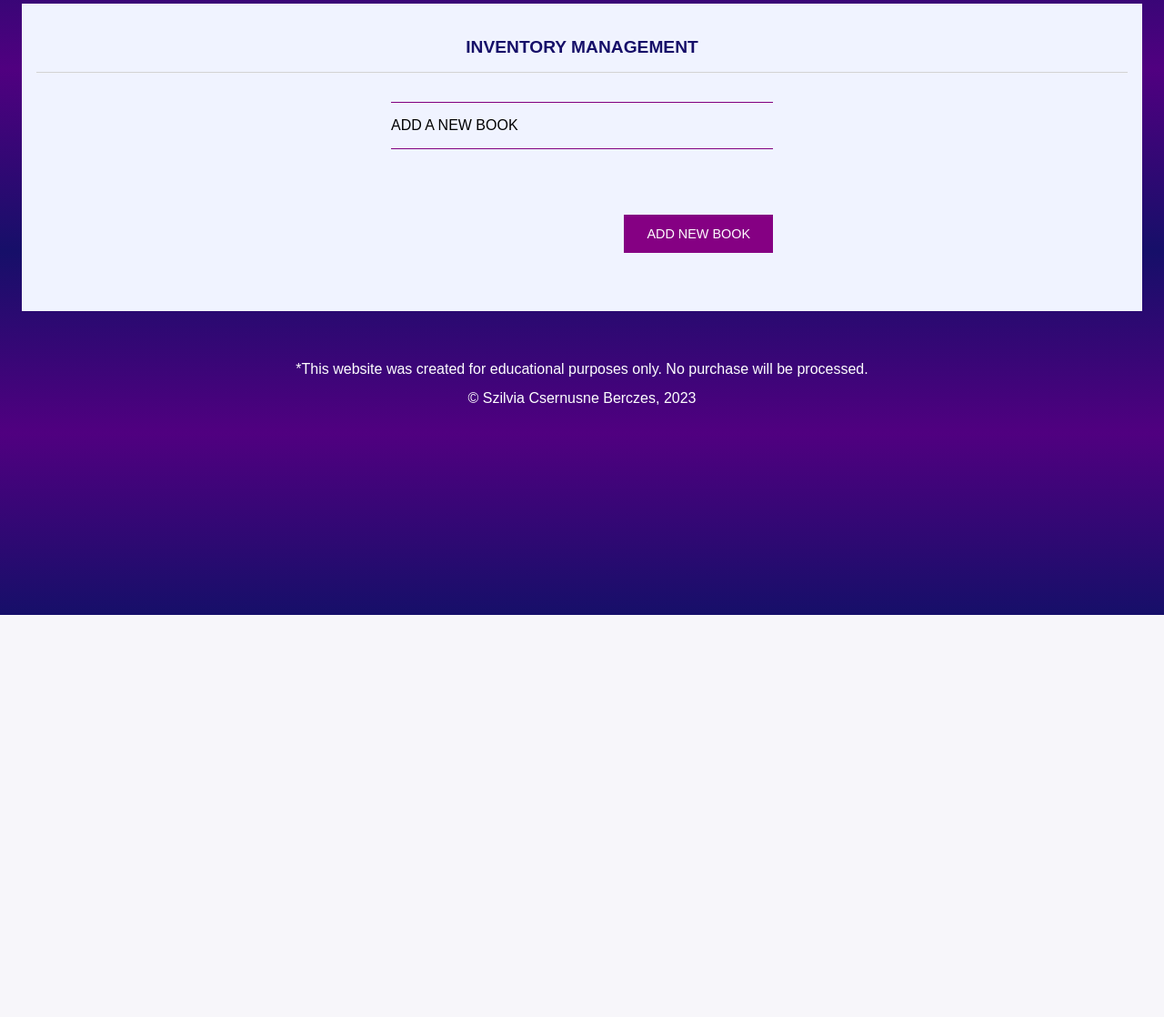
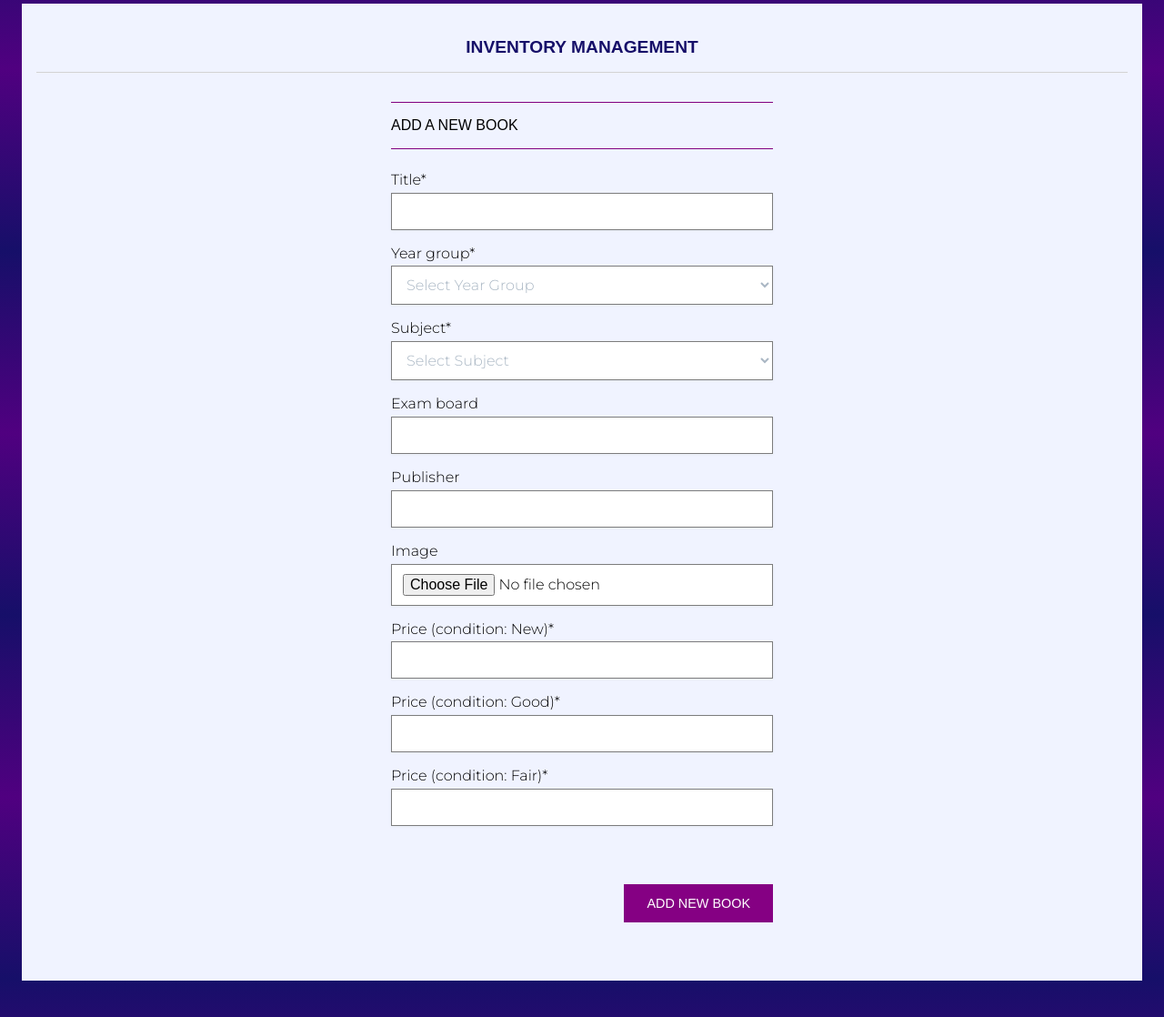
Before and after one commit to szilvia-csernus/book-cycle, a Django app: page /inventory/add_book/ in a window 1280 px wide. Shown: the part 124-1242 px from the top of the page at 91% size. Before the commit the page ends 800 px from the top, so only its background shows below. Run offline with Django 3.2, Linux system fonts and the light colour scheme; data comes from the database, SQL or seed files in the repository; parts of the project's set-up code (start-up, migrations or seed data) failed here and were passed over; some libraries are stand-ins or nearby versions; some web fonts are replaced.

Commit message:
update add_book functionality to create new, good and fair conditioned stock instances simultaniously

```diff
--- a/inventory/forms.py
+++ b/inventory/forms.py
@@ -3,10 +3,18 @@ from .models import YearGroup, Subject, Book, Stock
 
 
 class BookForm(forms.ModelForm):
+    """ Form to add and edit books"""
+
+    stock_new_price = forms.DecimalField(max_digits=6, decimal_places=2,
+                                         label='Price (condition: New)')
+    stock_good_price = forms.DecimalField(max_digits=6, decimal_places=2,
+                                          label='Price (condition: Good)')
+    stock_fair_price = forms.DecimalField(max_digits=6, decimal_places=2,
+                                          label='Price (condition: Fair)')
 
     class Meta:
         model = Book
-        fields = '__all__'
+        exclude = ('image_url', 'product_url', 'slug',)
 
     def __init__(self, *args, **kwargs):
         super().__init__(*args, **kwargs)
@@ -15,7 +23,16 @@ class BookForm(forms.ModelForm):
         friendly_names = [(c.id, c.friendly_name) for c in year_groups]
         friendly_names2 = [(c.id, c.friendly_name) for c in subjects]
 
-        self.fields['year_group'].choices = friendly_names
-        self.fields['subject'].choices = friendly_names2
+        self.fields['year_group'].choices = [('', 'Select Year Group')]\
+            + friendly_names
+        self.fields['subject'].choices = [('', 'Select Subject')]\
+            + friendly_names2
         for field_name, field in self.fields.items():
             field.widget.attrs['class'] = 'stripe-style-input'
+
+
+class StockForm(forms.ModelForm):
+    """ Form to add and edit stock"""
+    class Meta:
+        model = Stock
+        fields = ('price',)
--- a/inventory/models.py
+++ b/inventory/models.py
@@ -25,13 +25,13 @@ class Book(models.Model):
     year_group = models.ForeignKey(
         'YearGroup',
         null=True,
-        blank=True,
+        blank=False,
         related_name='books',
         on_delete=models.SET_NULL)
     subject = models.ForeignKey(
         'Subject',
         null=True,
-        blank=True,
+        blank=False,
         related_name='books',
         on_delete=models.SET_NULL)
     exam_board = models.CharField(max_length=254, null=True, blank=True)
--- a/inventory/templates/inventory/add_book.html
+++ b/inventory/templates/inventory/add_book.html
@@ -21,15 +21,9 @@
                     {% csrf_token %}
                     <fieldset class="checkout-fieldset">
                         <legend class="checkout-fieldset-label">Add a New Book</legend>
-
-
-                    {% for field in form %}
-                        {% if field.name != 'image' %}
-                        {{ field|as_crispy_field }}
-                        {% else %}
-                        {{ field }}
-                        {% endif %}
-                    {% endfor %}
+                        {% for field in bookform %}
+                            {{ field|as_crispy_field }}
+                        {% endfor %}
                     </fieldset>
                     <div class="bag-buttons">
                         <button id="submit-button" type="submit" class="checkout-button">
--- a/inventory/views.py
+++ b/inventory/views.py
@@ -2,8 +2,8 @@ from django.shortcuts import render, get_object_or_404, redirect, reverse
 from django.db.models import Q
 from django.db.models.functions import Lower
 from django.contrib import messages
-from .models import Book
-from .forms import BookForm, StockForm
+from .models import Book, Stock
+from .forms import BookForm
 
 
 def all_books(request):
@@ -129,7 +129,8 @@ def book_detail(request, slug):
         print('subject', query_string)
 
     if 'year_group' in request.GET:
-        query_string = query_string + '&year_group=' + request.GET['year_group']
+        query_string = query_string + '&year_group=' + \
+            request.GET['year_group']
         print('year_group', query_string)
 
     if 'sort' in request.GET:
@@ -150,23 +151,36 @@ def book_detail(request, slug):
 
 
 def add_book(request):
-    """ Add a book to the store """
+    """
+    Add a book to the store and create stock instances for each condition.
+    """
 
     if request.method == 'POST':
         form = BookForm(request.POST, request.FILES)
         if form.is_valid():
-            form.save()
+            book = form.save()
+
+            # After saving book, we can refer to it when creating new stock
+            # instances
+            book.save()
+
+            # Create stock instances for 'new,' 'good,' and 'fair' conditions
+            Stock.objects.create(book=book, condition='new',
+                                 price=form.cleaned_data['stock_new_price'])
+            Stock.objects.create(book=book, condition='good',
+                                 price=form.cleaned_data['stock_good_price'])
+            Stock.objects.create(book=book, condition='fair',
+                                 price=form.cleaned_data['stock_fair_price'])
+
             messages.success(request, 'Successfully added book!')
             return redirect(reverse('add_book'))
         else:
-            messages.error(request, 'Failed to add book. \
-                Please ensure the form is valid.')
+            messages.error(request, 'Failed to add book. Please ensure the \
+                           form is valid.')
     else:
         bookform = BookForm()
-        # stockform = StockForm()
         template = 'inventory/add_book.html'
         context = {
             'bookform': bookform,
-            # 'stockform': stockform,
         }
     return render(request, template, context)
--- a/static/css/base.css
+++ b/static/css/base.css
@@ -70,6 +70,12 @@ h1 {
 input[type=checkbox],
 input[type="radio"] {
   accent-color: #6f0080;
+}
+
+label {
+    display: inline-block;
+    margin-bottom: 0.3rem;
+    font-family: 'Montserrat';
 }
 
 /* --------------------------------------- HEADER and FOOTER-------------- */
```
Also changed, not shown: profiles/views.py (+5 -2 lines), inventory/migrations/0016_auto_20230928_1045.py (added).
